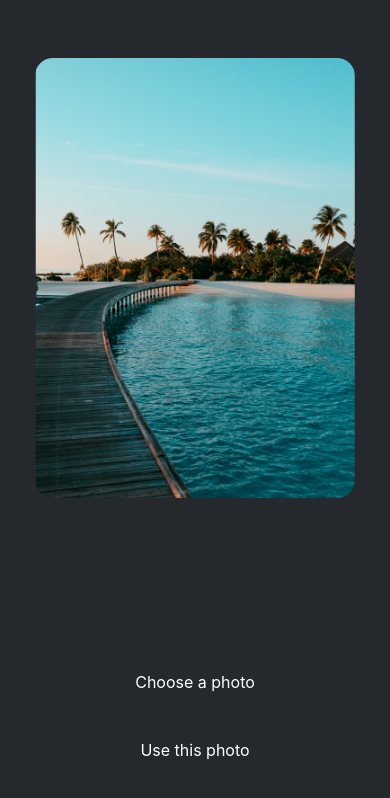
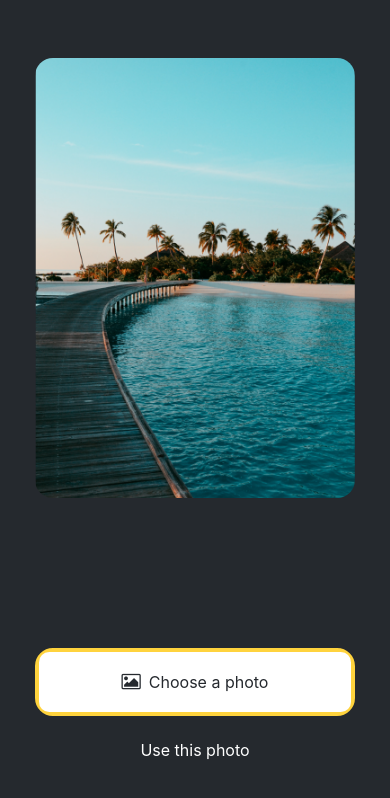
Before and after one commit to FrankApiyo/ExpoStickerSmash, a React Native app: screen / in a window 390 px wide. Shown: the top 798 px of the page. Built offline with nearby package versions, Linux system fonts and the light colour scheme.

Commit message:
Add primary theme for default image button

```diff
--- a/App.js
+++ b/App.js
@@ -13,7 +13,7 @@
         <ImageViewer placeholderImageSource={placeholderImage}/>
       </View>
       <View style={styles.footerContainer}>
-        <Button label="Choose a photo"/>
+        <Button theme="primary" label="Choose a photo"/>
         <Button label="Use this photo"/>
       </View>
       <StatusBar style="auto" />
--- a/components/Button.js
+++ b/components/Button.js
@@ -1,6 +1,26 @@
 import { StyleSheet, View, Pressable, Text } from 'react-native';
+import FontAwesome from '@expo/vector-icons/FontAwesome';
 
-export default function Button({ label }) {
+export default function Button({ label, theme }) {
+    if (theme === 'primary') {
+        return (
+            <View style={[styles.buttonContainer, { borderWidth: 4, borderColor: "#ffd33d", borderRadius: 18 }]}
+            >
+                <Pressable
+                    style={[styles.button, { backgroundColor: "#fff" }]}
+                    onPress={() => alert('You pressed a button.')}
+                >
+                    <FontAwesome
+                        name="picture-o"
+                        size={18}
+                        color="#25292e"
+                        style={styles.buttonIcon}
+                    />
+                    <Text style={[styles.buttonLabel, { color: "#25292e" }]}>{label}</Text>
+                </Pressable>
+            </View>
+        )
+    }
     return (
         <View style={styles.buttonContainer}>
             <Pressable style={styles.button} onPress={() => alert('You pressed a button.')}>
--- a/package.json
+++ b/package.json
@@ -15,7 +15,9 @@
     "react-native": "0.70.5",
     "react-dom": "18.1.0",
     "react-native-web": "~0.18.9",
-    "@expo/webpack-config": "^0.17.2"
+    "@expo/webpack-config": "^0.17.2",
+    "@expo/vector-icons": "^13.0.0",
+    "expo-image-picker": "~14.0.2"
   },
   "devDependencies": {
     "@babel/core": "^7.12.9"
```
Also changed, not shown: 1 other file (tests, documents, lock files or other folders).
